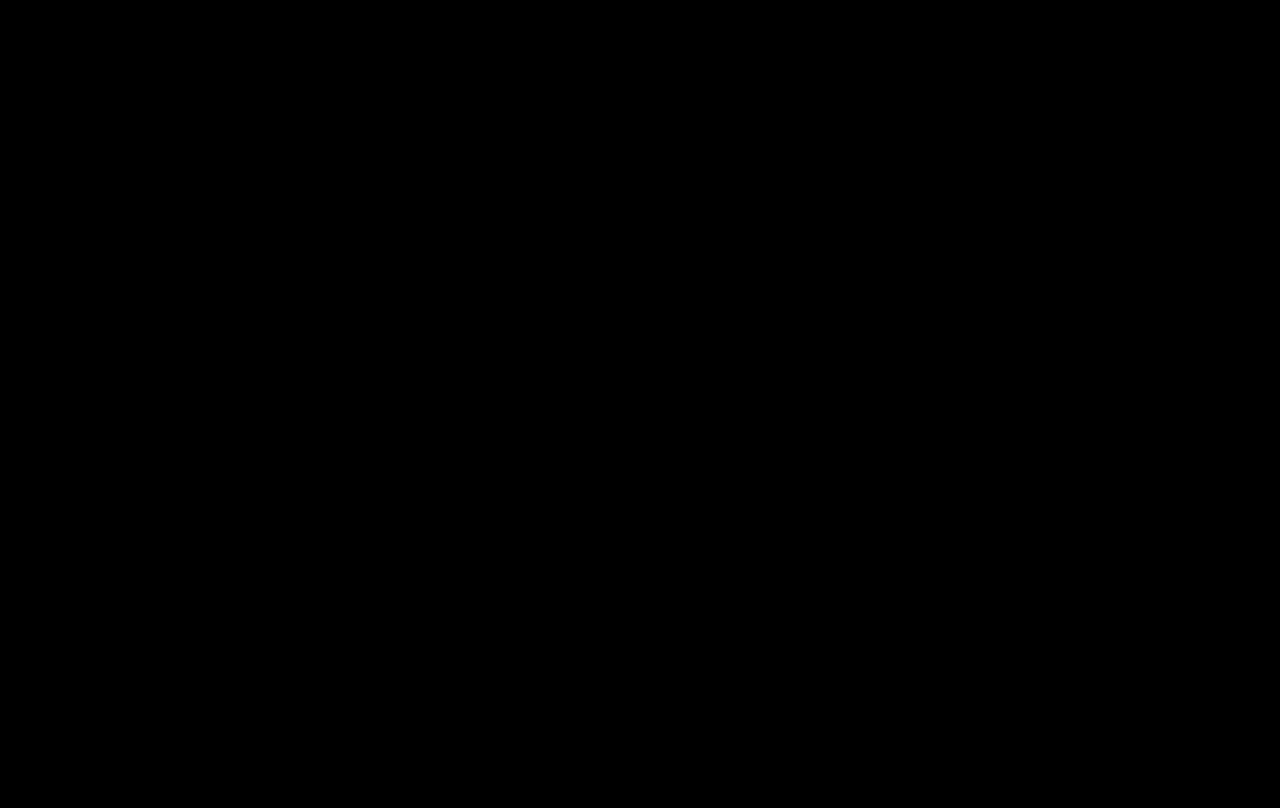
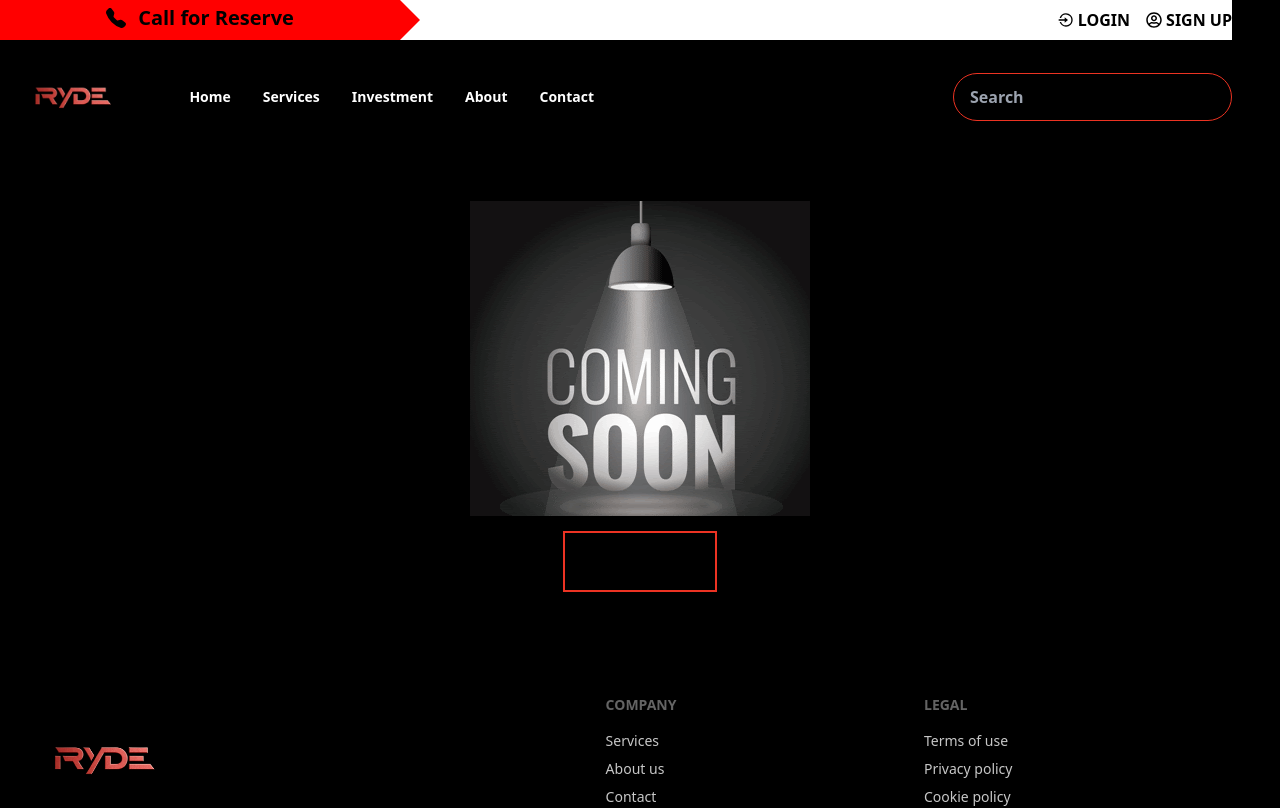
Before and after one commit to SumiAkter2/ryde-clientSide, a React (Vite) app: page /coming in a window 1280 px wide. Before the commit this address had no page. Shown: the top 808 px of the page. Built offline with nearby package versions, Linux system fonts and the light colour scheme.

Commit message:
added coming soon and notFound page

```diff
--- /dev/null
+++ b/src/Component/ComingSoon/ComingSoon.jsx
@@ -0,0 +1,21 @@
+import { Link } from "react-router-dom";
+import comingImg from "../../assets/notFound/coming soon.gif";
+import SecondaryButton from "../Share/Button/SecondaryButton";
+
+const ComingSoon = () => {
+  return (
+    <div>
+      <div className=" pt-12 flex justify-center items-center ">
+        <img src={comingImg} alt="coming-soon-gif" />
+      </div>
+      <div className=" flex justify-center items-center pb-12">
+        <Link to="/">
+          {" "}
+          <SecondaryButton text="Go Home" />
+        </Link>
+      </div>
+    </div>
+  );
+};
+
+export default ComingSoon;
--- a/src/Component/Share/Button/PrimaryButton.jsx
+++ b/src/Component/Share/Button/PrimaryButton.jsx
@@ -1,6 +1,13 @@
+import { Link } from "react-router-dom";
 import "./Button.css";
 const PrimaryButton = ({ text }) => {
-  return <button className="button lg:w-fit w-[300px]"> {text}</button>;
+  return (
+    <div>
+      <Link to="/coming">
+        <button className="button lg:w-fit w-[300px]"> {text}</button>
+      </Link>
+    </div>
+  );
 };
 
 export default PrimaryButton;
--- a/src/Component/Share/Button/SecondaryButton.jsx
+++ b/src/Component/Share/Button/SecondaryButton.jsx
@@ -1,6 +1,13 @@
+import { Link } from "react-router-dom";
 import "./Button.css";
 const SecondaryButton = ({ text }) => {
-  return <button className="button-2 lg:w-fit w-[250px]"> {text}</button>;
+  return (
+    <div>
+      <Link to="/coming">
+        <button className="button-2 lg:w-fit w-[250px]"> {text}</button>
+      </Link>
+    </div>
+  );
 };
 
 export default SecondaryButton;
--- a/src/Component/Share/Navbar.jsx
+++ b/src/Component/Share/Navbar.jsx
@@ -12,17 +12,17 @@ const Navbar = () => {
         <Link to="/">Home</Link>
       </li>
       <li className="hover:text-white">
-        <Link to="/">Services</Link>
+        <Link to="/coming">Services</Link>
       </li>
       <li className="hover:text-white">
-        <Link to="/">Investment</Link>
+        <Link to="/coming">Investment</Link>
       </li>
 
       <li className="hover:text-white">
-        <Link to="/">About</Link>
+        <Link to="/coming">About</Link>
       </li>
       <li className="hover:text-white">
-        <Link to="/">Contact</Link>
+        <Link to="/c">Contact</Link>
       </li>
     </>
   );
--- a/src/Component/Share/NotFound.jsx
+++ b/src/Component/Share/NotFound.jsx
@@ -1,7 +1,20 @@
+import { Link } from "react-router-dom";
+import comingImg from "../../assets/notFound/giphy.gif";
+import SecondaryButton from "../Share/Button/SecondaryButton";
 const NotFound = () => {
   return (
     <div>
-      <h1>sorry</h1>
+      <div>
+        <div className=" pt-20 flex justify-center items-center ">
+          <img src={comingImg} alt="coming-soon-gif" />
+        </div>
+        <div className=" flex justify-center items-center pb-12">
+          <Link to="/">
+            {" "}
+            <SecondaryButton text="Go Home" />
+          </Link>
+        </div>
+      </div>
     </div>
   );
 };
```
Also changed, not shown: src/Component/Router/router.jsx (+5 -4 lines).
